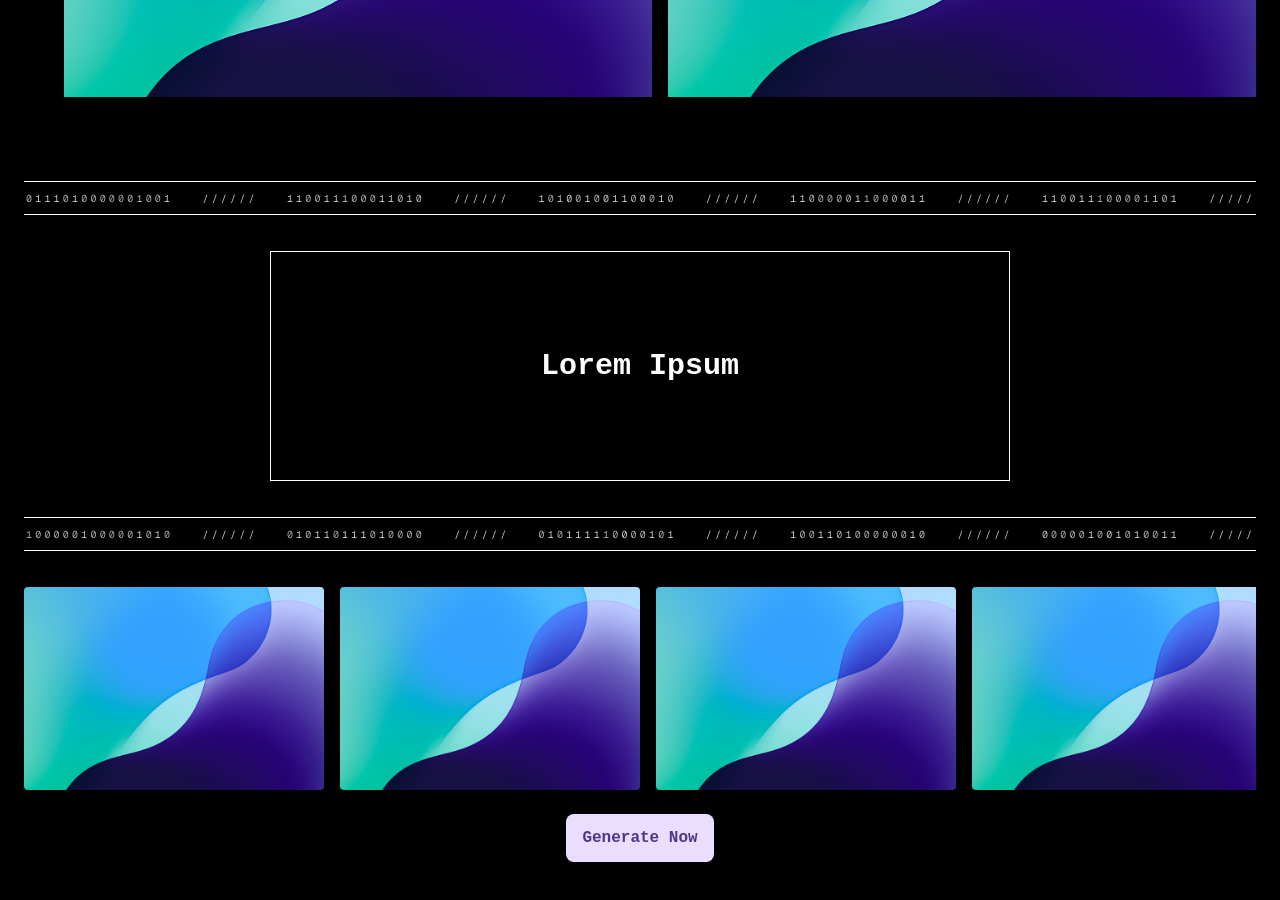
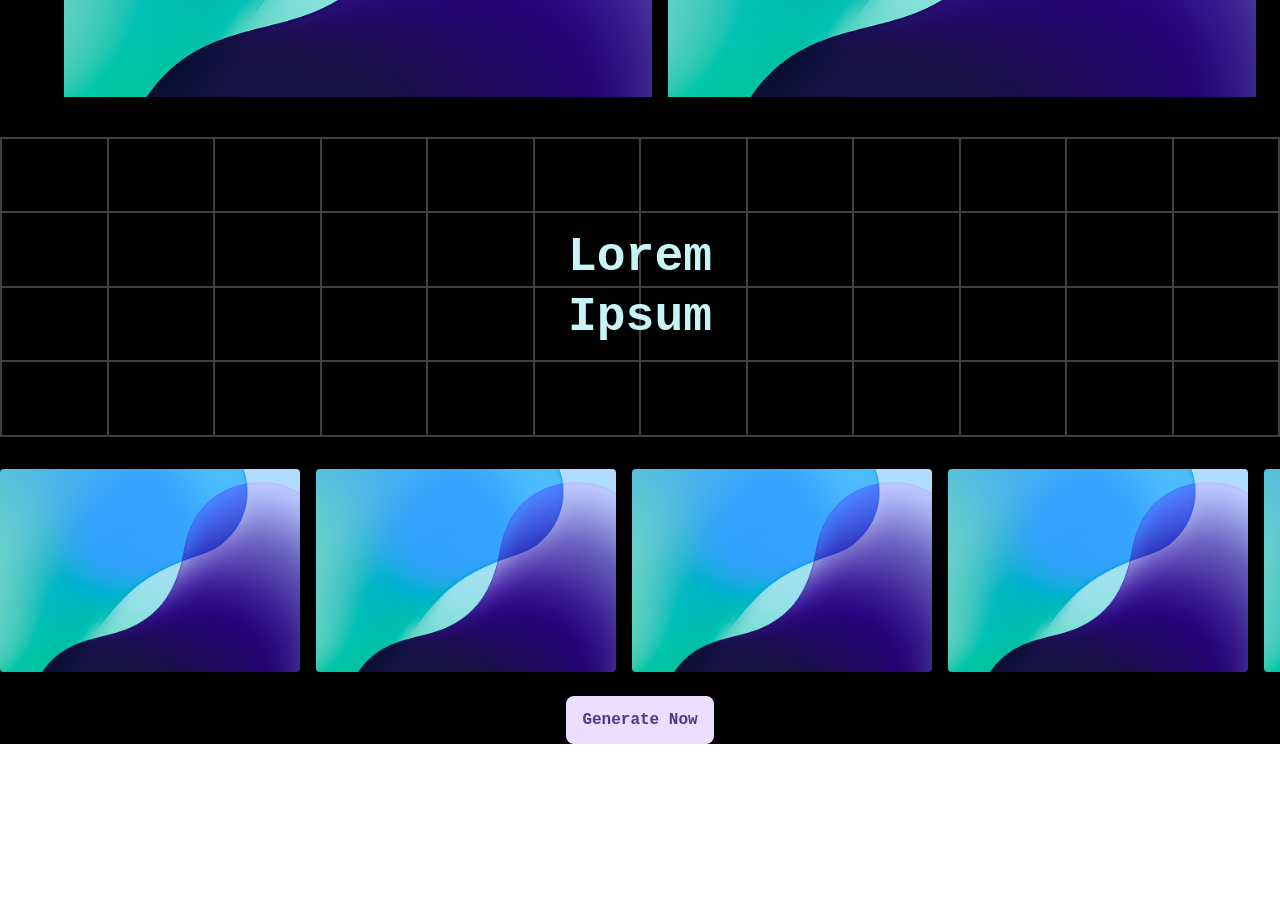
Before and after one commit to ShraddhaSharma24/dcversewebsite, a Next.js app: page /dashboard in a window 1280 px wide. Shown: the part 620-1520 px from the top of the page. After the commit the page ends 1364 px from the top, so only its background shows below. Built offline with nearby package versions, Linux system fonts and the light colour scheme.

Commit message:
fix: made the grid better

```diff
--- a/src/app/components/grid.tsx
+++ b/src/app/components/grid.tsx
@@ -1,37 +1,19 @@
-"use client";
-import { useEffect, useState } from "react";
+export default function Grid() {
+  return (
+    <div className="relative h-[300px] w-full bg-black overflow-hidden">
+      {/* Grid overlay */}
+      <div className="absolute inset-0 grid grid-cols-12 grid-rows-4 gap-0 border border-neutral-700">
+        {[...Array(12 * 4)].map((_, i) => (
+          <div key={i} className="border border-neutral-700" />
+        ))}
+      </div>
 
-export default function GridBox() {
-  const [boxes, setBoxes] = useState<number>(0);
-
-  useEffect(() => {
-    // Runs only on the client
-    const width = window.innerWidth;
-    const height = 256; // h-64 = 64 * 4px = 256px
-    const cols = Math.ceil(width / 40);
-    const rows = Math.ceil(height / 40);
-    setBoxes(cols * rows);
-
-    // ✅ Optional: Handle resizing
-    const handleResize = () => {
-      const newCols = Math.ceil(window.innerWidth / 40);
-      const newRows = Math.ceil(8);
-      setBoxes(newCols * newRows);
-    };
-
-    window.addEventListener("resize", handleResize);
-    return () => window.removeEventListener("resize", handleResize);
-  }, []);
-
-  return (
-    <div className="w-full h-70 bg-black flex items-center justify-center mb-6 relative overflow-hidden">
-      <div className="absolute inset-0 grid grid-cols-[repeat(auto-fill,_40px)]">
-        {Array.from({ length: boxes }).map((_, i) => (
-          <div
-            key={i}
-            className="border border-white/50 w-10 h-10"
-          />
-        ))}
+      {/* Centered Text */}
+      <div className="absolute inset-0 flex items-center justify-center text-center px-4">
+        <h2 className="text-3xl md:text-5xl font-bold text-[#c7f4f4] leading-tight">
+          Lorem<br />
+          Ipsum
+        </h2>
       </div>
     </div>
   );
--- a/src/app/dashboard/page.tsx
+++ b/src/app/dashboard/page.tsx
@@ -4,6 +4,7 @@ import Image from "next/image";
 import Link from "next/link";
 import ThreeWall3DBackground from "@/app/components/ThreeDGridBackground";
 import Divider from "../components/divider";
+import Grid from "../components/grid";
 
 export default function Home() {
   return (
@@ -31,23 +32,8 @@ export default function Home() {
       </section>
 
       {/* Grid Section */}
-      <section className="px-6 py-10 relative">
-        <Divider id="divider2"/>
-        <ThreeWall3DBackground startId="divider2" endId="divider3" />
-        <div className="text-center text-3xl font-bold mb-8 mx-4 mt-8 sm:mx-[10%] lg:mx-[20%] border bg-black border-white py-6">
-          <div>
-            <br/>
-            <br/>
-            Lorem Ipsum
-            <br/><br/>
-          </div>
-          <div>
-            <br/>
-          </div>
-        </div>
-
-
-      <Divider id="divider3"/>
+      <Grid/>
+      <section>
         {/* Cards (outside 3D background) */}
         <div className="relative z-10 w-full overflow-x-auto hide-scrollbar mt-8">
           <div className="grid grid-flow-col auto-cols-max gap-4">
```
